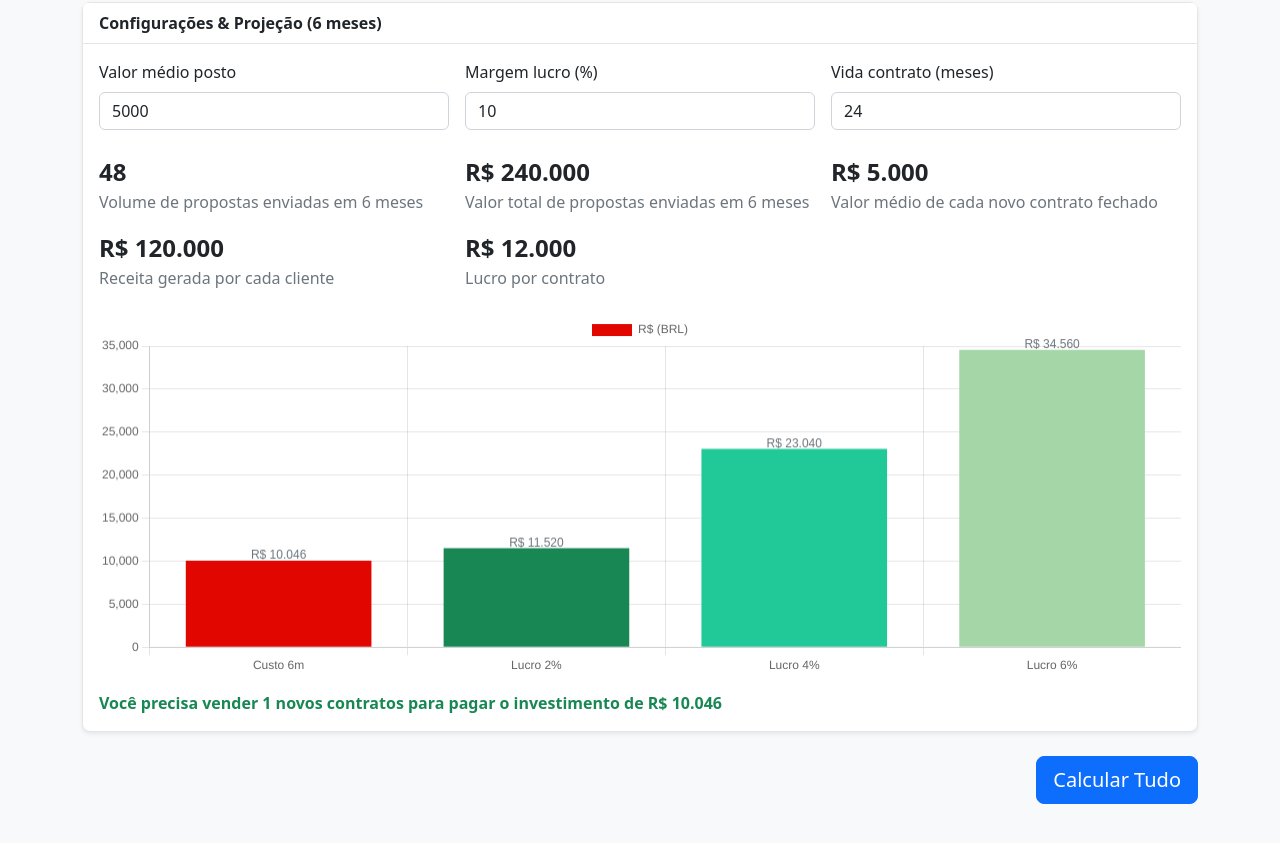
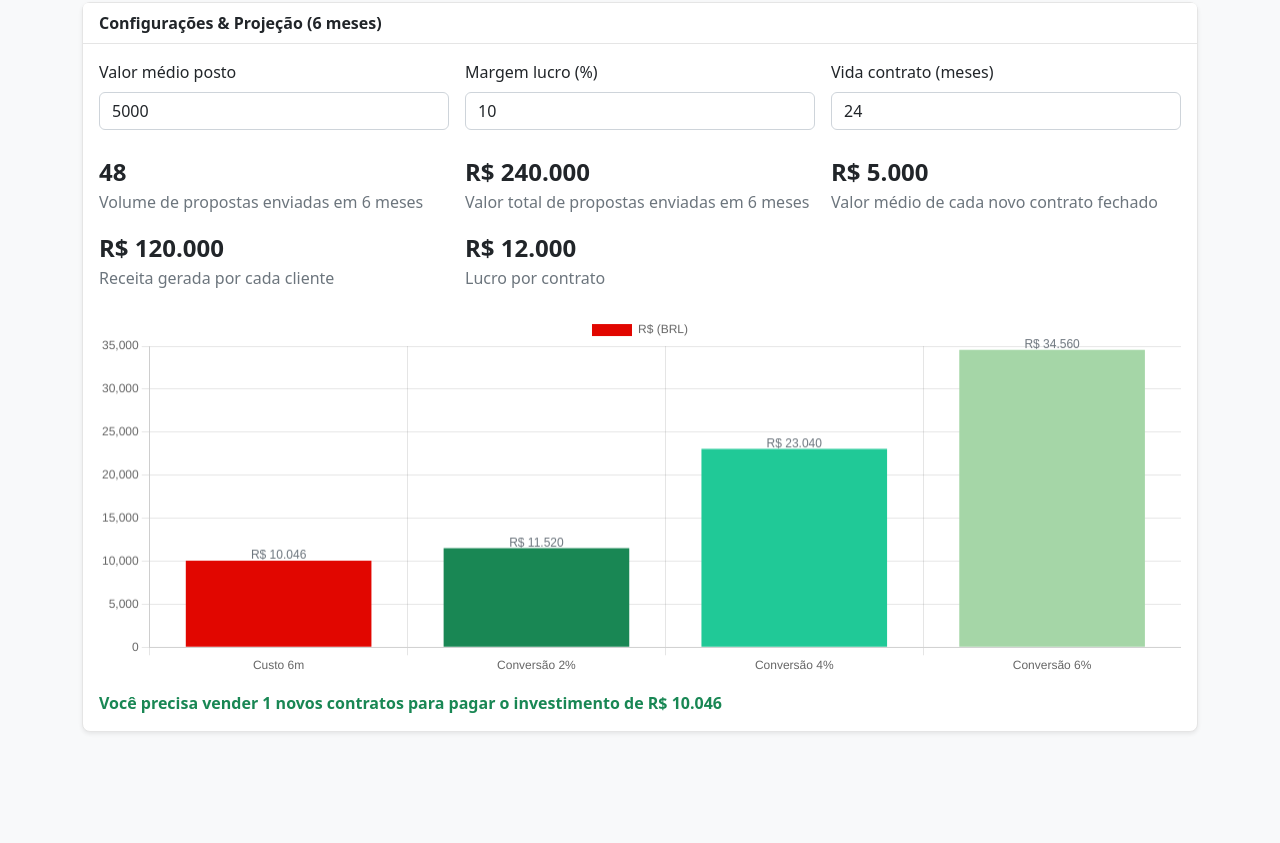
Before and after one commit to lucasdaprime/calculadora-primebid, a plain HTML site: page index.html in a window 1280 px wide. Shown: the part 557-1400 px from the top of the page. After the commit the page ends 1337 px from the top, so only its background shows below. Drawn offline with nearby package versions, Linux system fonts and the light colour scheme.

Commit message:
Update index.html

```diff
--- a/index.html
+++ b/index.html
@@ -95,7 +95,6 @@
           </div>
         </div>
       </div>
-      <div class="col-12 text-end"><button id="calculateBtn" class="btn btn-primary btn-lg">Calcular Tudo</button></div>
     </div>
   </div>
   <script src="https://code.jquery.com/jquery-3.6.0.min.js"></script>
@@ -125,7 +124,7 @@
       const ctx = document.getElementById('projChart').getContext('2d');
       const chart = new Chart(ctx, {
         type: 'bar',
-        data: { labels:['Custo 6m','Lucro 2%','Lucro 4%','Lucro 6%'], datasets:[{ label:'R$ (BRL)', backgroundColor:['#E10600','#198754','#20C997','#A5D6A7'], data:[0,0,0,0] }] },
+        data: { labels:['Custo 6m','Conversão 2%','Conversão 4%','Conversão 6%'], datasets:[{ label:'R$ (BRL)', backgroundColor:['#E10600','#198754','#20C997','#A5D6A7'], data:[0,0,0,0] }] },
         options: { scales:{ y:{ beginAtZero:true } } },
         plugins: [{ afterDatasetsDraw: chart => { chart.data.datasets.forEach((ds,i) => { chart.getDatasetMeta(i).data.forEach((bar,idx) => { const v = ds.data[idx]; chart.ctx.fillStyle='#6c757d'; chart.ctx.font='12px sans-serif'; chart.ctx.textAlign='center'; chart.ctx.fillText(v.toLocaleString('pt-BR',{style:'currency',currency:'BRL',minimumFractionDigits:0,maximumFractionDigits:0}), bar.x, bar.y - 5); }); }); } }]
       });
```
